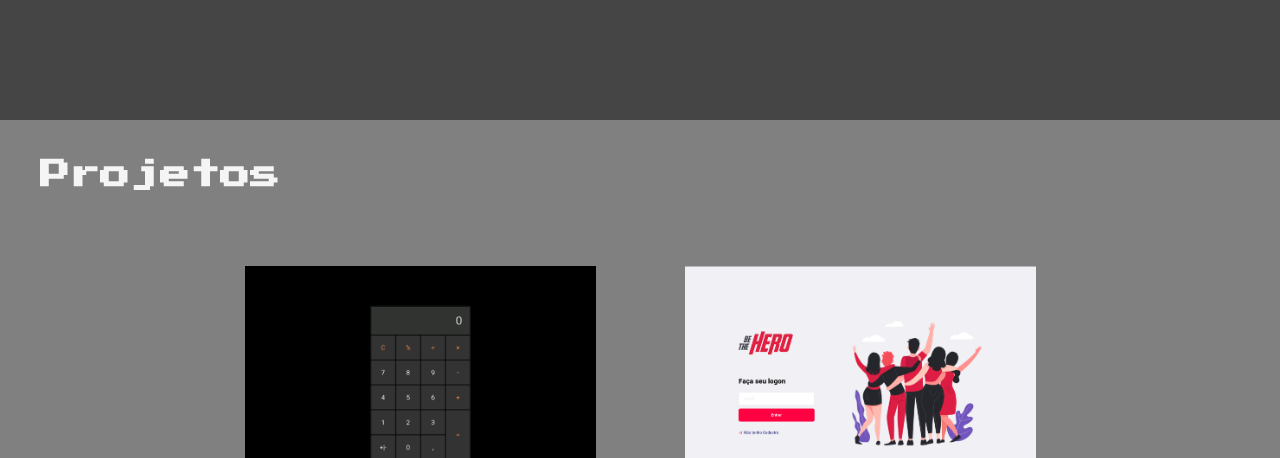
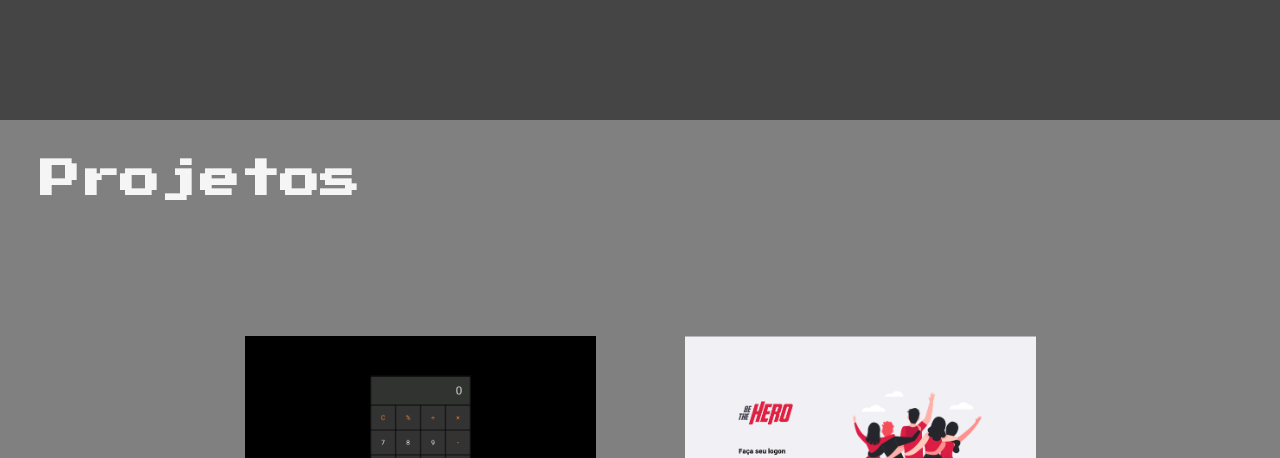
Before and after one commit to heitor42/exhibition, a plain HTML site: page index.html in a window 1280 px wide. Shown: the part 680-1138 px from the top of the page. Drawn offline with Linux system fonts and the light colour scheme.

Commit message:
change projetos height to projetos min-height

```diff
--- a/Styles/style.css
+++ b/Styles/style.css
@@ -74,8 +74,15 @@ a:hover {
 }
 
 .projetos {
-    height: 100vh;
+    min-height: 100vh;
     padding: 2em;
+}
+
+footer h2,
+.projetos h2{
+    color: whitesmoke;
+    font-family: 'Press Start 2P', cursive;
+    font-size: 2em;
     margin-bottom: 1.5em;
 }
 
@@ -98,11 +105,6 @@ a:hover {
 
 .projetos figure {
     text-align: center;
-}
-
-.projetos h2{
-    color: whitesmoke;
-    font-family: 'Press Start 2P', cursive;
 }
 
 .img-projetos {
```
